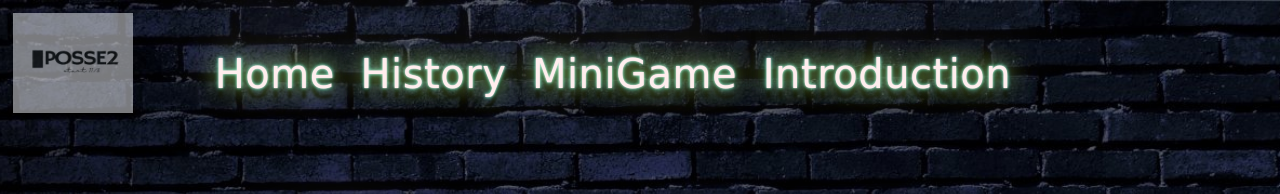
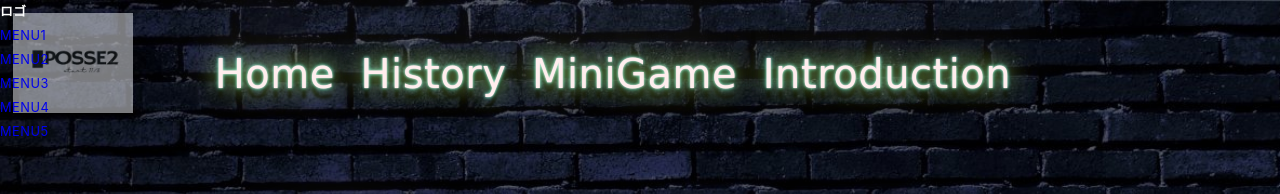
Before and after one commit to posse-ap/posse2-hackathon-202202-team2C, a plain HTML site: page 2022.02.14_ハッカソン/index.html in a window 1280 px wide. Shown: the top 194 px of the page. Drawn offline with nearby package versions, Linux system fonts and the light colour scheme; a web font is replaced by a local one.

Commit message:
新しいブランチを切るので

```diff
--- a/2022.02.14_ハッカソン/css/quizy.css
+++ b/2022.02.14_ハッカソン/css/quizy.css
@@ -156,6 +156,9 @@ body {
   font-family: "DotGothic16", sans-serif;
 }
 
+
+
+
 @media screen and (max-width: 700px) {
   .content-wrapper {
     max-width: 100%;
--- a/2022.02.14_ハッカソン/index.html
+++ b/2022.02.14_ハッカソン/index.html
@@ -262,6 +262,39 @@
         </div>
       </header>
 
+
+
+      <!-- 練習用ヘッダー -->
+
+      <!-- header -->
+      <header class="header" id="head_wrap">
+        <div class="inner">
+          <div id="mobile-head">
+            <h1 class="logo">
+              ロゴ
+            </h1>
+            <div id="nav-toggle">
+              <div>
+                <span></span>
+                <span></span>
+                <span></span>
+              </div>
+            </div>
+          </div>
+          <nav id="global-nav">
+            <ul>
+              <li><a href="#menu1">MENU1</a></li>
+              <li><a href="#menu2">MENU2</a></li>
+              <li><a href="#menu3">MENU3</a></li>
+              <li><a href="#menu4">MENU4</a></li>
+              <li><a href="#menu5">MENU5</a></li>
+            </ul>
+          </nav>
+        </div>
+      </header>
+      <!-- /header -->
+      <!-- 練習用ヘッダー -->
+
       <!-- 動画 -->
       <div class="introduction-video-wrapper">
         <div class="introduction-video" id="introductionVideo">
```
Also changed, not shown: 2022.02.14_ハッカソン/css/toppage.css (line endings or trailing spaces), 2022.02.14_ハッカソン/js/toppage.js (line endings or trailing spaces). Lines whose indentation alone changed are shown as unchanged.
